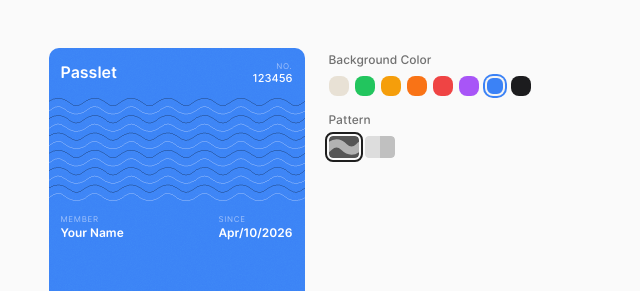
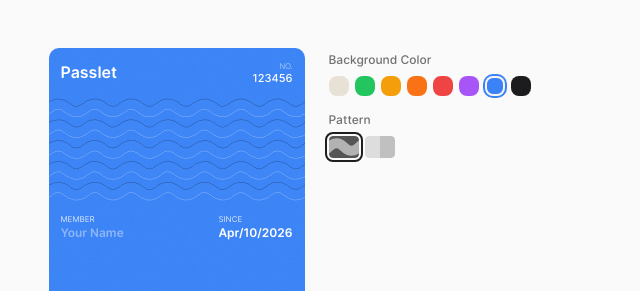
Before and after one commit to oscartrevio/passlet, a Next.js app in the folder apps/web/: page / in a window 1280 px wide. Shown: the top 291 px of the page, without its empty margins (312-952 px from the left). Built offline with nearby package versions, Linux system fonts and the light colour scheme.

Commit message:
feat(web): make member name directly editable inline on the pass card

```diff
--- a/apps/web/src/components/pass-playground.tsx
+++ b/apps/web/src/components/pass-playground.tsx
@@ -131,11 +131,11 @@ function QRPlaceholder({ size = 76 }: { size?: number }) {
 /* ─── Pattern path generators ─────────────────────────────── */
 
 // Waves renders as stroke — returns centerline paths only
-const WAVE_STROKE = 8;
+const WAVE_STROKE = 10;
 
 function buildWaves(W: number, H: number): string {
 	const targetWl = 35;
-	const targetSp = 18;
+	const targetSp = 20;
 	const amp = 5;
 	// Snap wavelength and row spacing so tiles fit exactly
 	const segs = Math.round(W / targetWl);
@@ -224,10 +224,10 @@ function CardStrip({ pattern }: { pattern: PatternType }) {
 						result="hardAlpha"
 						values="0 0 0 0 0 0 0 0 0 0 0 0 0 0 0 0 0 0 127 0"
 					/>
-					<feOffset dy="0.5" />
+					<feOffset dy="1" />
 					<feGaussianBlur stdDeviation="0.5" />
 					<feComposite in2="hardAlpha" operator="out" />
-					<feColorMatrix values="0 0 0 0 1 0 0 0 0 1 0 0 0 0 1 0 0 0 0.25 0" />
+					<feColorMatrix values="0 0 0 0 1 0 0 0 0 1 0 0 0 0 1 0 0 0 0.2 0" />
 					<feBlend in2="BackgroundImageFix" result="shadow" />
 					<feBlend in="SourceGraphic" in2="shadow" result="shape" />
 					{/* Inner black shadow — #0000001A 0px 0.5px 1px inset */}
@@ -236,10 +236,10 @@ function CardStrip({ pattern }: { pattern: PatternType }) {
 						result="hardAlpha"
 						values="0 0 0 0 0 0 0 0 0 0 0 0 0 0 0 0 0 0 127 0"
 					/>
-					<feOffset dy="0.5" />
+					<feOffset dy="1" />
 					<feGaussianBlur stdDeviation="0.5" />
 					<feComposite in2="hardAlpha" k2="-1" k3="1" operator="arithmetic" />
-					<feColorMatrix values="0 0 0 0 0 0 0 0 0 0 0 0 0 0 0 0 0 0 0.25 0" />
+					<feColorMatrix values="0 0 0 0 0 0 0 0 0 0 0 0 0 0 0 0 0 0 0.2 0" />
 					<feBlend in2="shape" />
 				</filter>
 			</defs>
@@ -310,12 +310,40 @@ function PatternSwatch({
 function Field({ label, value }: { label: string; value: string }) {
 	return (
 		<div className="flex flex-col">
-			<span className="text-[8px] text-white/50 uppercase tracking-[0.09em]">
+			<span className="text-[8px] text-white/80 uppercase tracking-normal">
 				{label}
 			</span>
-			<span className="font-semibold text-white text-xs leading-tight">
+			<span className="font-semibold text-white text-xs leading-tighter">
 				{value}
 			</span>
+		</div>
+	);
+}
+
+function EditableField({
+	label,
+	value,
+	onChange,
+	placeholder,
+}: {
+	label: string;
+	value: string;
+	onChange: (v: string) => void;
+	placeholder?: string;
+}) {
+	return (
+		<div className="flex flex-col">
+			<span className="text-[8px] text-white/80 uppercase tracking-normal">
+				{label}
+			</span>
+			<input
+				className="w-24 bg-transparent font-semibold text-white text-xs leading-tighter caret-white outline-none placeholder:text-white/40"
+				maxLength={24}
+				onChange={(e) => onChange(e.target.value)}
+				placeholder={placeholder}
+				type="text"
+				value={value}
+			/>
 		</div>
 	);
 }
@@ -324,6 +352,7 @@ function Field({ label, value }: { label: string; value: string }) {
 export function PassPlayground() {
 	const memberNo = "123456";
 	const since = fmtDate(new Date());
+	const [name, setName] = useState("");
 	const [color, setColor] = useState<ColorValue>("blue");
 	const [pattern, setPattern] = useState<PatternType>("waves");
 
@@ -350,7 +379,7 @@ export function PassPlayground() {
 					<div className="flex items-start justify-between p-3">
 						<span className="font-semibold text-white">Passlet</span>
 						<div className="flex flex-col items-end">
-							<span className="text-[8px] text-white/50 uppercase tracking-widest">
+							<span className="text-[8px] text-white/50 uppercase tracking-tight">
 								No.
 							</span>
 							<span className="font-medium text-[11px] text-white tabular-nums leading-[1.2]">
@@ -363,7 +392,12 @@ export function PassPlayground() {
 
 					<div className="flex flex-col gap-1 p-3">
 						<div className="flex justify-between">
-							<Field label="Member" value="Your Name" />
+							<EditableField
+								label="Member"
+								onChange={setName}
+								placeholder="Your Name"
+								value={name}
+							/>
 							<Field label="Since" value={since} />
 						</div>
 					</div>
@@ -388,7 +422,7 @@ export function PassPlayground() {
 								<button
 									aria-label={`Select ${c.label} color`}
 									aria-pressed={isSelected}
-									className="relative size-5 cursor-pointer rounded-md transition-transform duration-150 after:absolute after:-inset-1.5 after:content-[''] focus:outline-none focus-visible:ring-2 focus-visible:ring-current focus-visible:ring-offset-2 active:scale-95"
+									className="relative size-5 cursor-pointer rounded-md transition-transform duration-150 ease-out after:absolute after:-inset-1.5 after:content-[''] focus:outline-none focus-visible:ring-2 focus-visible:ring-current focus-visible:ring-offset-2 active:scale-95"
 									key={c.value}
 									onClick={() => setColor(c.value)}
 									style={{
@@ -416,7 +450,7 @@ export function PassPlayground() {
 								<button
 									aria-label={`Select ${p.label} pattern`}
 									aria-pressed={isSelected}
-									className="relative cursor-pointer overflow-hidden rounded transition-transform duration-150 after:absolute after:-inset-1.5 after:content-[''] focus:outline-none active:scale-95"
+									className="relative cursor-pointer overflow-hidden rounded transition-transform duration-150 ease-out after:absolute after:-inset-1.5 after:content-[''] focus:outline-none active:scale-95"
 									key={p.value}
 									onClick={() => setPattern(p.value)}
 									style={{
@@ -424,7 +458,6 @@ export function PassPlayground() {
 											? "2px solid #1E1E1E"
 											: "2px solid transparent",
 										outlineOffset: 2,
-										transition: "outline-color 0.15s ease",
 									}}
 									title={p.label}
 									type="button"
```
